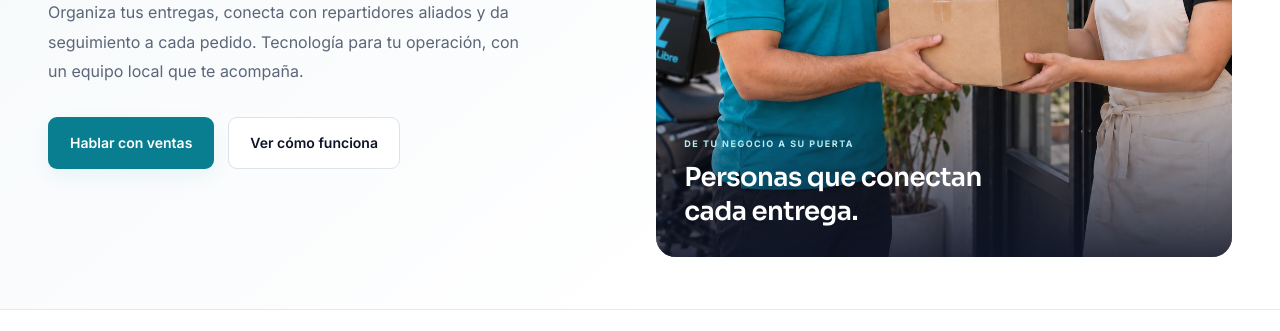
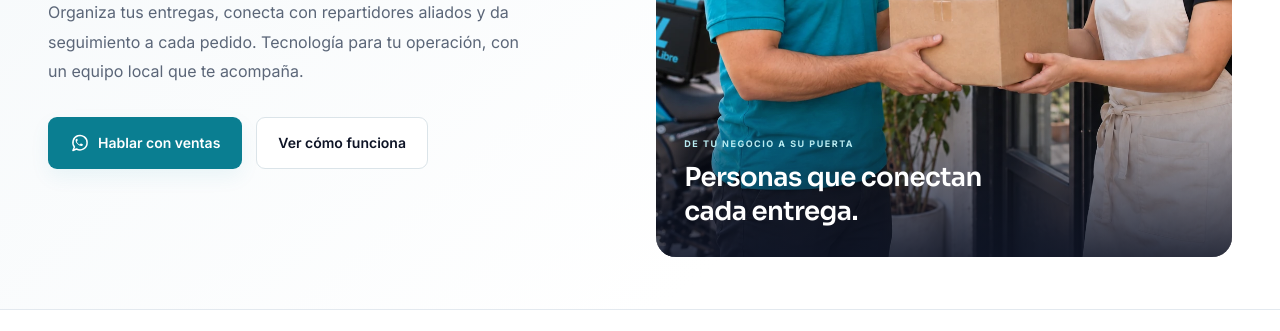
Before and after one commit to fabiannapoles1309/tiempolibre-landing, a plain HTML site: page index.html in a window 1280 px wide. Shown: the part 456-787 px from the top of the page. Drawn offline with Linux system fonts and the light colour scheme.

Commit message:
Abrir WhatsApp desde Hablar con ventas (#10)

```diff
--- a/index.html
+++ b/index.html
@@ -497,7 +497,7 @@
         <h1>Tu logística, <span>resuelta por personas reales.</span></h1>
         <p class="lead">Organiza tus entregas, conecta con repartidores aliados y da seguimiento a cada pedido. Tecnología para tu operación, con un equipo local que te acompaña.</p>
         <div class="cta-row">
-          <a href="#registro" class="btn btn-primary">Hablar con ventas</a>
+          <a href="https://wa.me/523312318201" target="_blank" rel="noopener noreferrer" class="btn btn-primary" aria-label="Hablar con ventas por WhatsApp"><svg xmlns="http://www.w3.org/2000/svg" width="20" height="20" viewBox="0 0 24 24" fill="none" stroke="currentColor" stroke-width="1.8" stroke-linecap="round" stroke-linejoin="round" aria-hidden="true" focusable="false" style="flex-shrink:0"><path d="M20.5 11.8a8.5 8.5 0 0 1-12.7 7.4L3.5 21l1.8-4.3a8.5 8.5 0 1 1 15.2-4.9Z"/><path fill="currentColor" stroke="none" d="M9 7.3c-.3-.5-.6-.5-.9-.5-.5 0-1 .4-1.2.9-.7 1.5.4 3.8 2.1 5.5 1.7 1.7 4.1 2.9 5.7 2.2.5-.2.9-.8.9-1.2 0-.3-.1-.5-.5-.7l-1.7-.8c-.4-.2-.6-.1-.8.2l-.6.7c-.2.2-.4.2-.7.1a7.3 7.3 0 0 1-3-3c-.1-.3-.1-.5.1-.7l.6-.7c.2-.2.3-.5.1-.8L9 7.3Z"/></svg>Hablar con ventas</a>
           <a href="#como-funciona" class="btn btn-ghost">Ver cómo funciona</a>
         </div>
       </div>
```
